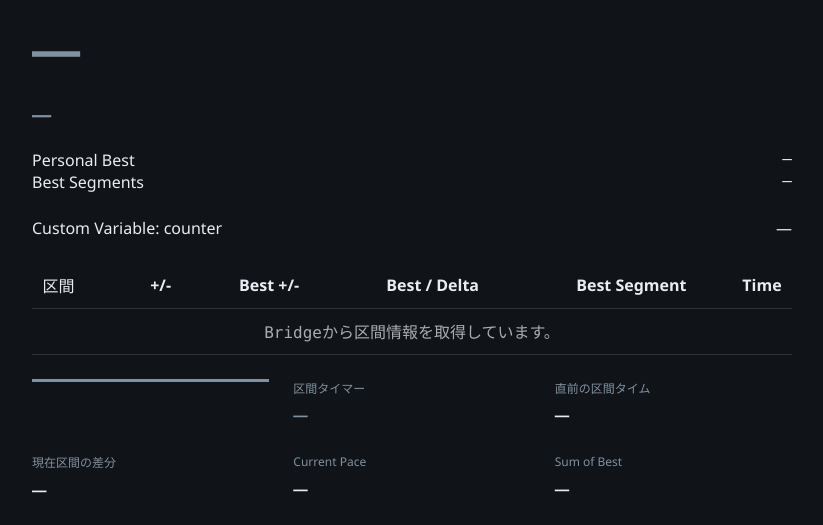
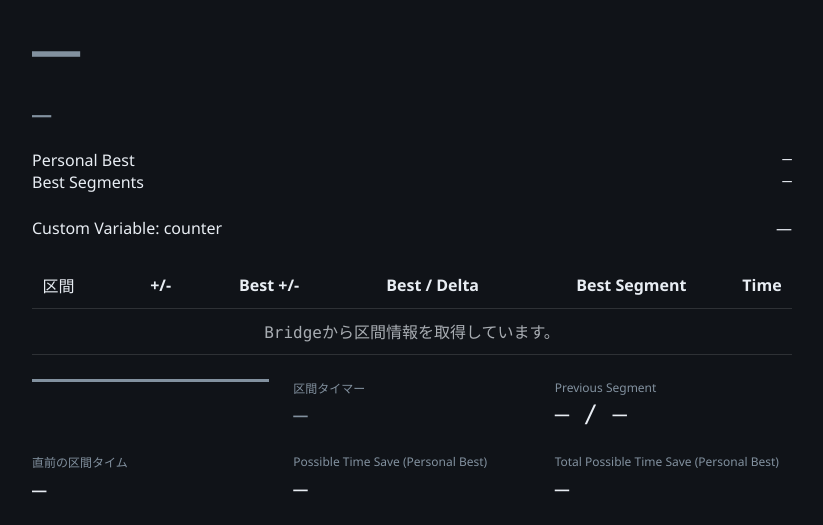
Before and after one commit to Nanahuse/LiveSplit.WebLayout, a website built with Vite: page index.html in a window 1280 px wide. Shown: the part 254-779 px from the top of the page, without its empty margins (228-1051 px from the left). Built offline with nearby package versions, Linux system fonts and the light colour scheme; no server answers; what @bufbuild/protobuf would draw is missing.

Commit message:
Add possible time save and native previous segment modes

```diff
--- a/index.html
+++ b/index.html
@@ -25,7 +25,10 @@
     <div class="metrics">
       <livesplit-hotkey-indicator></livesplit-hotkey-indicator>
       <livesplit-segment-timer></livesplit-segment-timer>
-      <livesplit-previous-segment></livesplit-previous-segment>
+      <livesplit-previous-segment settings='{"ShowPossibleTimeSave":true,"Display2Rows":true}'></livesplit-previous-segment>
+      <livesplit-previous-segment-time></livesplit-previous-segment-time>
+      <livesplit-possible-time-save settings='{"Comparison":"Personal Best","Display2Rows":true}'></livesplit-possible-time-save>
+      <livesplit-possible-time-save settings='{"Comparison":"Personal Best","TotalTimeSave":true,"Display2Rows":true}'></livesplit-possible-time-save>
       <livesplit-live-segment></livesplit-live-segment>
       <livesplit-current-pace></livesplit-current-pace>
       <livesplit-sum-of-best></livesplit-sum-of-best>
--- a/src/components.ts
+++ b/src/components.ts
@@ -7,6 +7,7 @@ import { columnsFor } from './columns.ts';
 import { updateLiveSplits } from './split-view.ts';
 import { renderSegmentMetrics } from './segment-metrics.ts';
 import { splitSettings } from './split-settings.ts';
+import { renderTimeSave, timeSaveSettings } from './time-save.ts';
 import { renderRecordColors, validateRecordEffects } from './record-colors.ts';
 import { layoutTemplates, configureLayout, detailedComparisons, renderDetailed, textVariables, renderText } from './layout-parts.ts';
 
@@ -53,6 +54,7 @@ class LiveSplitPart extends HTMLElement {
     try {
       validateRecordEffects(this);
       configureLayout(this);
+      if (['livesplit-previous-segment', 'livesplit-possible-time-save'].includes(this.localName)) timeSaveSettings(this);
       if ((this.localName === 'livesplit-text' && !this.querySelector('[data-ls-field], [data-ls-variable]'))) {
         this.dataset.state = 'static'; return;
       }
@@ -82,13 +84,14 @@ class LiveSplitPart extends HTMLElement {
     renderDetailed(session.run, this);
     renderText(session.run, this);
     for (const cell of this.querySelectorAll('[data-live]')) cell.textContent = session.run.liveTime;
-    if (tick) { updateLiveSplits(session.run, this); renderRecordColors(session.run, this, session.status === 'connected'); return; }
+    if (tick) { updateLiveSplits(session.run, this); renderRecordColors(session.run, this, session.status === 'connected'); renderTimeSave(session.run, this, session.status === 'connected'); return; }
     set('status', { connecting: '接続中', connected: '接続済み', disconnected: '再接続待ち' }[session.status]);
     set('endpoint', session.endpoint);
     renderReadout(session.run, this);
     if (session.message) set('status', `再接続待ち: ${session.message}`);
     this.updateLabel();
     renderRecordColors(session.run, this, session.status === 'connected');
+    renderTimeSave(session.run, this, session.status === 'connected');
   }
 }
 for (const name of Object.keys(templates)) {
--- a/src/metrics.ts
+++ b/src/metrics.ts
@@ -2,7 +2,9 @@
 export const metrics = {
   'livesplit-hotkey-indicator': { field: 'hotkey-status', label: 'Global Hotkeys' },
   'livesplit-segment-timer': { field: 'segment-time', label: '区間タイマー' },
-  'livesplit-previous-segment': { field: 'previous-segment-time', label: '直前の区間タイム' },
+  'livesplit-previous-segment': { field: 'previous-segment-delta', label: 'Previous Segment' },
+  'livesplit-previous-segment-time': { field: 'previous-segment-time', label: '直前の区間タイム' },
+  'livesplit-possible-time-save': { field: 'possible-time-save', label: 'Possible Time Save' },
   'livesplit-live-segment': { field: 'live-segment-delta', label: '現在区間の差分' },
   'livesplit-current-pace': { field: 'current-pace', label: 'Current Pace' },
   'livesplit-sum-of-best': { field: 'sum-of-best', label: 'Sum of Best' },
--- a/src/parts.css
+++ b/src/parts.css
@@ -7,6 +7,9 @@
 [data-ls-metric][layout="row"] > .ls-label { margin-bottom: 0; min-width: 0; }
 [data-ls-metric][layout="row"] > .ls-value { min-width: 0; text-align: var(--ls-value-align, right); }
 [data-ls-metric][layout="row"][hide-label] { justify-content: var(--ls-value-position, flex-end); }
+[data-native-metric][data-two-rows="false"]:not([layout]) { display: flex; align-items: baseline; justify-content: space-between; gap: var(--ls-label-gap, 1em); }
+[data-native-metric][data-two-rows="false"]:not([layout]) > .ls-label { margin-bottom: 0; min-width: 0; }
+[data-native-metric][data-two-rows="false"]:not([layout]) > .ls-value { text-align: var(--ls-value-align, right); min-width: 0; }
 livesplit-timer .ls-timer { font-size: var(--ls-timer-size, 5rem); font-family: var(--ls-time-font, Consolas, monospace); font-variant-numeric: tabular-nums; white-space: nowrap; color: var(--ls-accent, #67e8b0); }
 livesplit-timer .ls-fraction { font-size: var(--ls-decimal-size, .52em); }
 livesplit-timer:not([data-state="connected"]) .ls-timer { color: var(--ls-muted, #82919f); }
--- /dev/null
+++ b/src/time-save.ts
@@ -0,0 +1,106 @@
+import type { RunReadout } from './readout.ts';
+import { nativeSettings, splitDefaults, splitNumber } from './split-settings.ts';
+import { liveSeconds } from './columns.ts';
+import { seconds } from './splits.ts';
+import { recordStates } from './record-colors.ts';
+
+const defaults = { Comparison: 'Current Comparison', Display2Rows: false, TotalTimeSave: false,
+  Accuracy: 'Hundredths', DropDecimals: false, DeltaAccuracy: 'Tenths', TimeSaveAccuracy: 'Tenths', ShowPossibleTimeSave: false };
+export function timeSaveSettings(root: Element) {
+  const previous = root.localName === 'livesplit-previous-segment';
+  const allowed = previous
+    ? ['Comparison', 'Display2Rows', 'DeltaAccuracy', 'DropDecimals', 'TimeSaveAccuracy', 'ShowPossibleTimeSave']
+    : ['Comparison', 'Display2Rows', 'TotalTimeSave', 'Accuracy', 'DropDecimals'];
+  const raw = nativeSettings(root);
+  for (const [key, value] of Object.entries(raw)) {
+    if (!allowed.includes(key)) throw new Error(`未対応の表示設定: ${key}（装飾はCSSで指定）`);
+    if (typeof value !== typeof defaults[key as keyof typeof defaults]) throw new Error(`Invalid ${key}`);
+  }
+  const settings = { ...defaults, DropDecimals: previous, ...raw };
+  for (const key of ['Accuracy', 'DeltaAccuracy', 'TimeSaveAccuracy'] as const)
+    if (!['Seconds', 'Tenths', 'Hundredths', 'Milliseconds'].includes(settings[key])) throw new Error(`Invalid ${key}`);
+  if (/[\r\n\0]/.test(settings.Comparison)) throw new Error('Invalid Comparison');
+  return settings;
+}
+function comparisonKey(run: RunReadout, comparison: string) {
+  return comparison !== 'Current Comparison' && run.comparisons.rows.get(0)?.has(comparison) ? comparison : '';
+}
+
+/** Native PossibleTimeSave: combine individual bests over missing comparison splits. */
+export function possibleTimeSave(run: RunReadout, index: number, comparison: string, live = false, previousComponent = false): number | null {
+  const key = comparisonKey(run, comparison);
+  let start = index, baseline = 0, best = run.bestSegments.get(index) ?? null;
+  while (start > 0 && best !== null) {
+    const prior = run.comparisons.rows.get(start - 1)?.get(key)?.target;
+    if (prior != null) { baseline = prior; break; }
+    start--;
+    const part = run.bestSegments.get(start);
+    best = part == null ? null : best + part;
+  }
+  // PreviousSegment's upstream helper uses the rewound index for its target.
+  const target = run.comparisons.rows.get(previousComponent ? start : index)?.get(key)?.target;
+  if (target == null || best === null) return null;
+  let value = target - baseline - best;
+  if (live && start === run.history.index) {
+    if (!run.attemptFresh) return null;
+    const now = liveSeconds(run.liveTime);
+    const delta = now === null ? null : run.comparisons.delta(index, key, now, true);
+    if (delta !== null) value = Math.min(value, -delta);
+  }
+  return Math.max(0, value);
+}
+export function totalPossibleTimeSave(run: RunReadout, comparison: string): number | null {
+  if (!run.history.phase) return null;
+  if (run.history.phase === 'Ended') return 0;
+  if (!run.attemptFresh) return null;
+  let total = 0;
+  for (let i = Math.max(0, run.history.index); i < run.count; i++) total += possibleTimeSave(run, i, comparison, true) ?? 0;
+  return total;
+}
+export function previousSegment(run: RunReadout, comparison: string) {
+  const key = comparisonKey(run, comparison), { phase, index } = run.history;
+  if (!run.attemptFresh || !phase || phase === 'NotRunning') return { delta: null, save: null, live: false, index: -1 };
+  const now = liveSeconds(run.liveTime);
+  const liveDelta = now === null ? null : run.comparisons.liveDelta(index, key, now, true);
+  const selected = liveDelta !== null ? index : index - 1;
+  const actual = run.history.rows.get(selected)?.time;
+  const delta = liveDelta ?? (actual ? run.comparisons.delta(selected, key, seconds(actual)!, true) : null);
+  return { delta, save: selected < 0 ? null : possibleTimeSave(run, selected, key, false, true), live: liveDelta !== null, index: selected };
+}
+function format(value: number | null, accuracy: string, delta: boolean, drop: boolean) {
+  if (value === null) return '—';
+  // Both native formatters use single-digit seconds; Possible Time Save has no plus.
+  const text = splitNumber(value, true, { ...splitDefaults, DeltasAccuracy: accuracy, DropDecimals: drop });
+  return delta ? text : text.replace(/^\+/, '');
+}
+export function renderTimeSave(run: RunReadout, root: HTMLElement, connected: boolean) {
+  const previous = root.localName === 'livesplit-previous-segment';
+  const possible = root.localName === 'livesplit-possible-time-save';
+  if (!previous && !possible) return;
+  const settings = timeSaveSettings(root);
+  root.dataset.twoRows = String(settings.Display2Rows);
+  root.dataset.nativeMetric = '';
+  const suffix = settings.Comparison === 'Current Comparison' ? '' : ` (${comparisonKey(run, settings.Comparison) || run.values.get('getcomparisonname') || settings.Comparison})`;
+  let label: string, text: string;
+  const state = previousSegment(run, settings.Comparison);
+  if (previous) {
+    label = `${state.live ? 'Live Segment' : 'Previous Segment'}${suffix}`;
+    text = format(state.delta, settings.DeltaAccuracy, true, settings.DropDecimals)
+      + (settings.ShowPossibleTimeSave ? ` / ${format(state.save, settings.TimeSaveAccuracy, false, false)}` : '');
+  } else {
+    label = `${settings.TotalTimeSave ? 'Total ' : ''}Possible Time Save${suffix}`;
+    const value = settings.TotalTimeSave ? totalPossibleTimeSave(run, settings.Comparison)
+      : ['Running', 'Paused'].includes(run.history.phase) ? possibleTimeSave(run, run.history.index, settings.Comparison) : null;
+    text = format(value, settings.Accuracy, false, settings.DropDecimals);
+  }
+  for (const element of root.querySelectorAll<HTMLElement>('.ls-label')) {
+    element.textContent = root.getAttribute('label') ?? label; element.hidden = root.hasAttribute('hide-label');
+  }
+  for (const element of root.querySelectorAll<HTMLElement>(previous ? '[data-ls-field="previous-segment-delta"]' : '[data-ls-field="possible-time-save"]')) {
+    element.textContent = text;
+    element.dataset.sign = connected && previous && state.delta !== null ? state.delta <= 0 ? 'ahead' : 'behind' : '';
+    const best = connected && previous && !state.live && recordStates(run).best.has(state.index);
+    element.dataset.record = best ? 'bs' : '';
+    element.dataset.recordEffect = best ? root.getAttribute('bs-effect') ?? 'color' : 'none';
+  }
+}
```
Also changed, not shown: tests/time-save.test.ts (added, +68 -0 lines), README.md.
